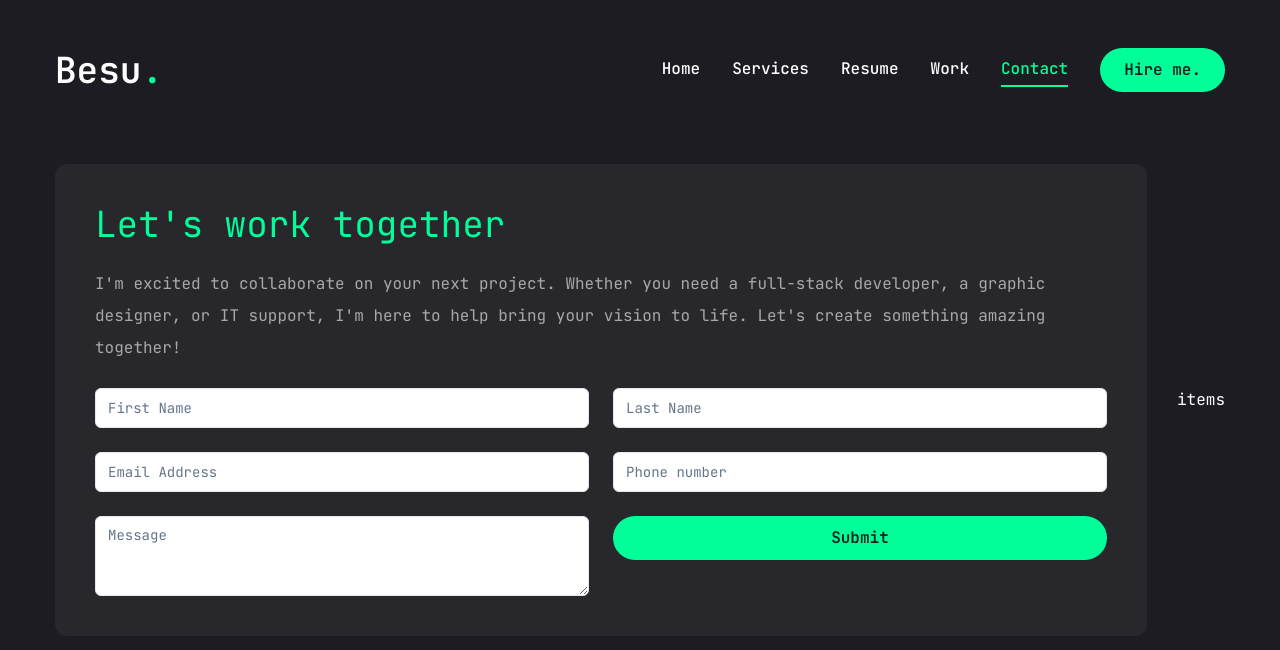
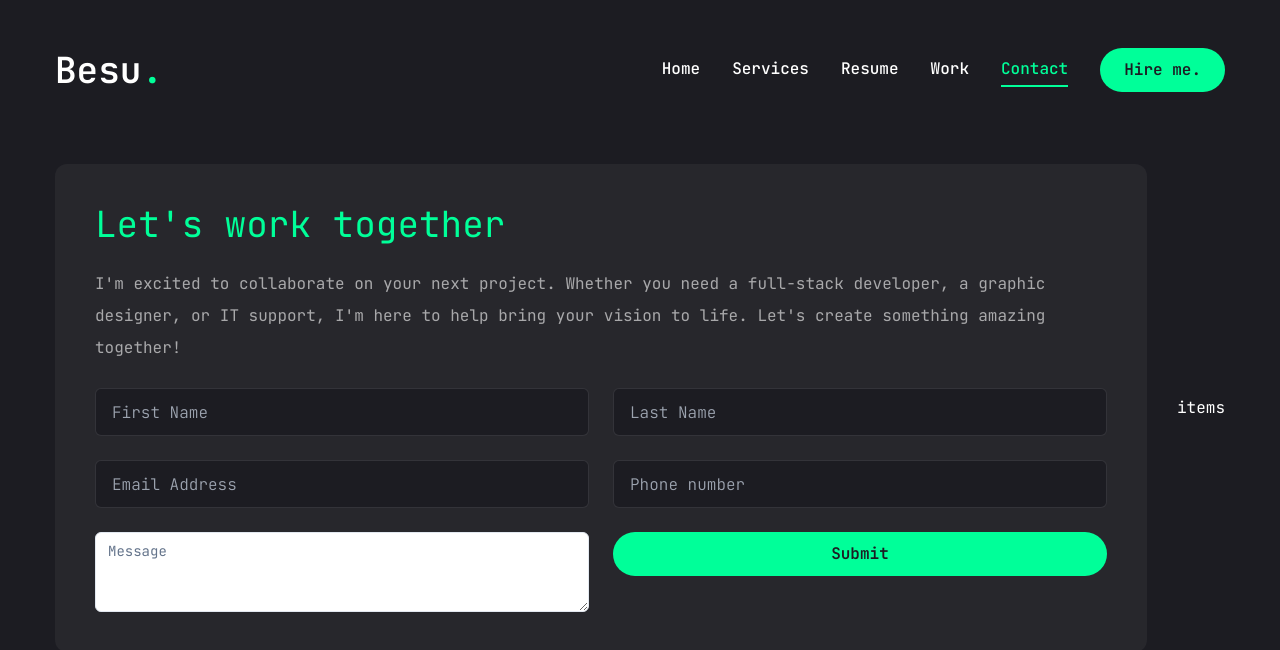
Before and after one commit to Besufekad-HAZ/My-Portfolio-Next, a Next.js app: page /contact in a window 1280 px wide. Shown: the top 650 px of the page. Built offline with nearby package versions, Linux system fonts and the light colour scheme.

Commit message:
Update the input component styling

```diff
--- a/components/ui/input.tsx
+++ b/components/ui/input.tsx
@@ -1,6 +1,6 @@
-import * as React from "react"
+import * as React from "react";
 
-import { cn } from "@/lib/utils"
+import { cn } from "@/lib/utils";
 
 export interface InputProps
   extends React.InputHTMLAttributes<HTMLInputElement> {}
@@ -11,15 +11,15 @@
       <input
         type={type}
         className={cn(
-          "flex h-10 w-full rounded-md border border-slate-200 bg-white px-3 py-2 text-sm ring-offset-white file:border-0 file:bg-transparent file:text-sm file:font-medium placeholder:text-slate-500 focus-visible:outline-none focus-visible:ring-2 focus-visible:ring-slate-950 focus-visible:ring-offset-2 disabled:cursor-not-allowed disabled:opacity-50 dark:border-slate-800 dark:bg-slate-950 dark:ring-offset-slate-950 dark:placeholder:text-slate-400 dark:focus-visible:ring-slate-300",
+          "flex h-[48px] rounded-md border border-white/10 focus:border-accent font-light bg-primary px-4 py-5 text-base placeholder-text-white/60 outline-none ",
           className
         )}
         ref={ref}
         {...props}
       />
-    )
+    );
   }
-)
-Input.displayName = "Input"
+);
+Input.displayName = "Input";
 
-export { Input }
+export { Input };
```
